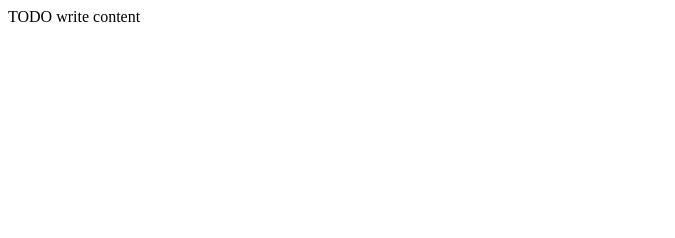
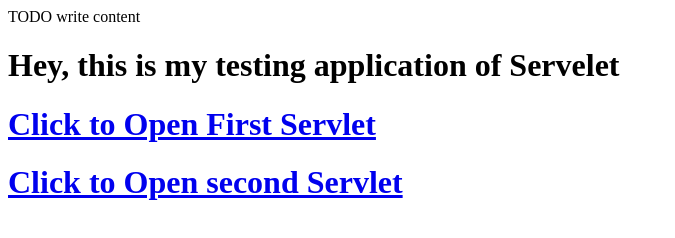
Before and after one commit to Gyanendra011Yadav-coder/JavaEE-HandsOnLearning, a plain HTML site: page web/index.html in a window 1280 px wide. Shown: the whole page, without its empty margins (0-675 px from the left). Drawn offline with Linux system fonts and the light colour scheme.

Commit message:
Creating button to open both the servlets by simply clicking on the button irrespective of changing URL everytime.

```diff
--- a/web/index.html
+++ b/web/index.html
@@ -12,5 +12,8 @@ and open the template in the editor.
     </head>
     <body>
         <div>TODO write content</div>
+        <h1>Hey, this is my testing application of Servelet</h1>
+        <h1><a href="web"> Click to Open First Servlet</a></h1>
+        <h1><a href="second"> Click to Open second Servlet</a></h1>
     </body>
 </html>
```
